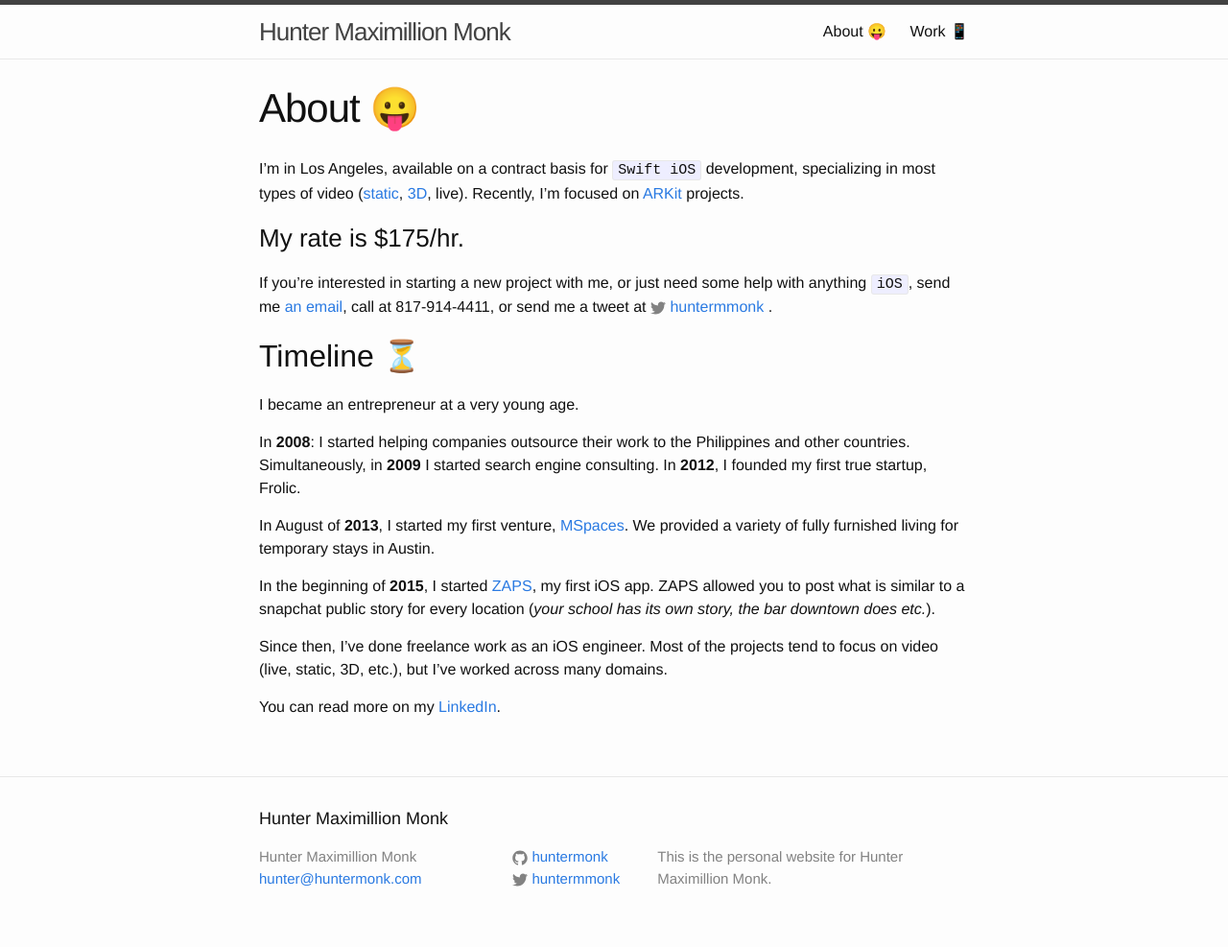
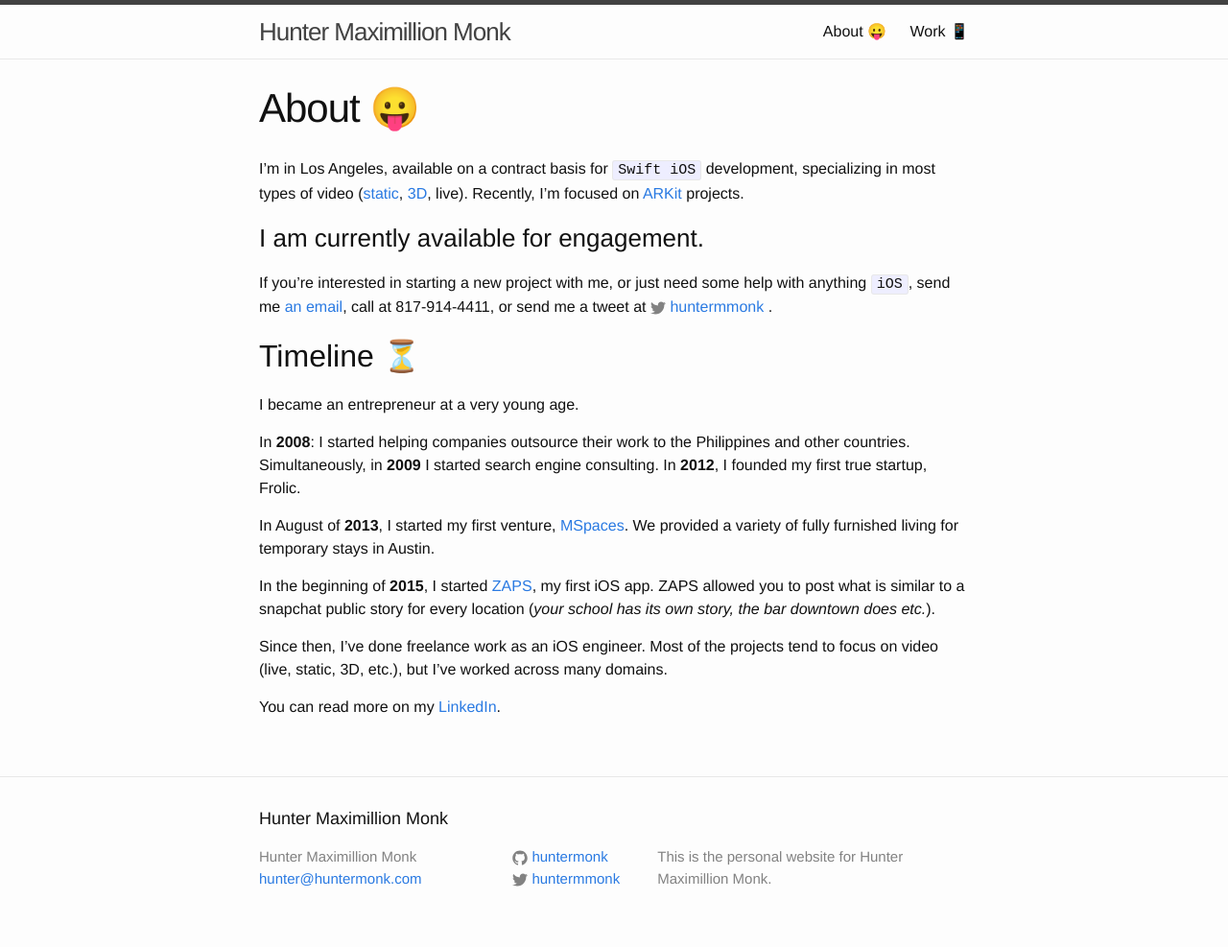
Before and after one commit to huntermonk/huntermonk.github.io, a Jekyll site: the page built from about.md, in a window 1280 px wide. Shown: the whole page at 96% size. Built offline with Jekyll 4.4.1, drawn with Linux system fonts in a browser that asks for light colours; comment, search, counter and statistics services are not loaded.

Commit message:
Remove rate from website!

```diff
--- a/about.md
+++ b/about.md
@@ -6,7 +6,7 @@
 
 I'm in Los Angeles, available on a contract basis for `Swift iOS` development, specializing in most types of video ([static](http://www.zapsapp.com), [3D](http://walk-in.theater), live). Recently, I'm focused on [ARKit](https://developer.apple.com/arkit/) projects.
 
-### My rate is $175/hr.
+### I am currently available for engagement.
 
 If you're interested in starting a new project with me, or just need some help with anything `iOS`, send me [an email](mailto:hunter.monk@gmail.com), call at 817-914-4411, or send me a tweet at {% include icon-twitter.html username="huntermmonk" %}.
 
```
Also changed, not shown: work.md (+1 -1 lines).
